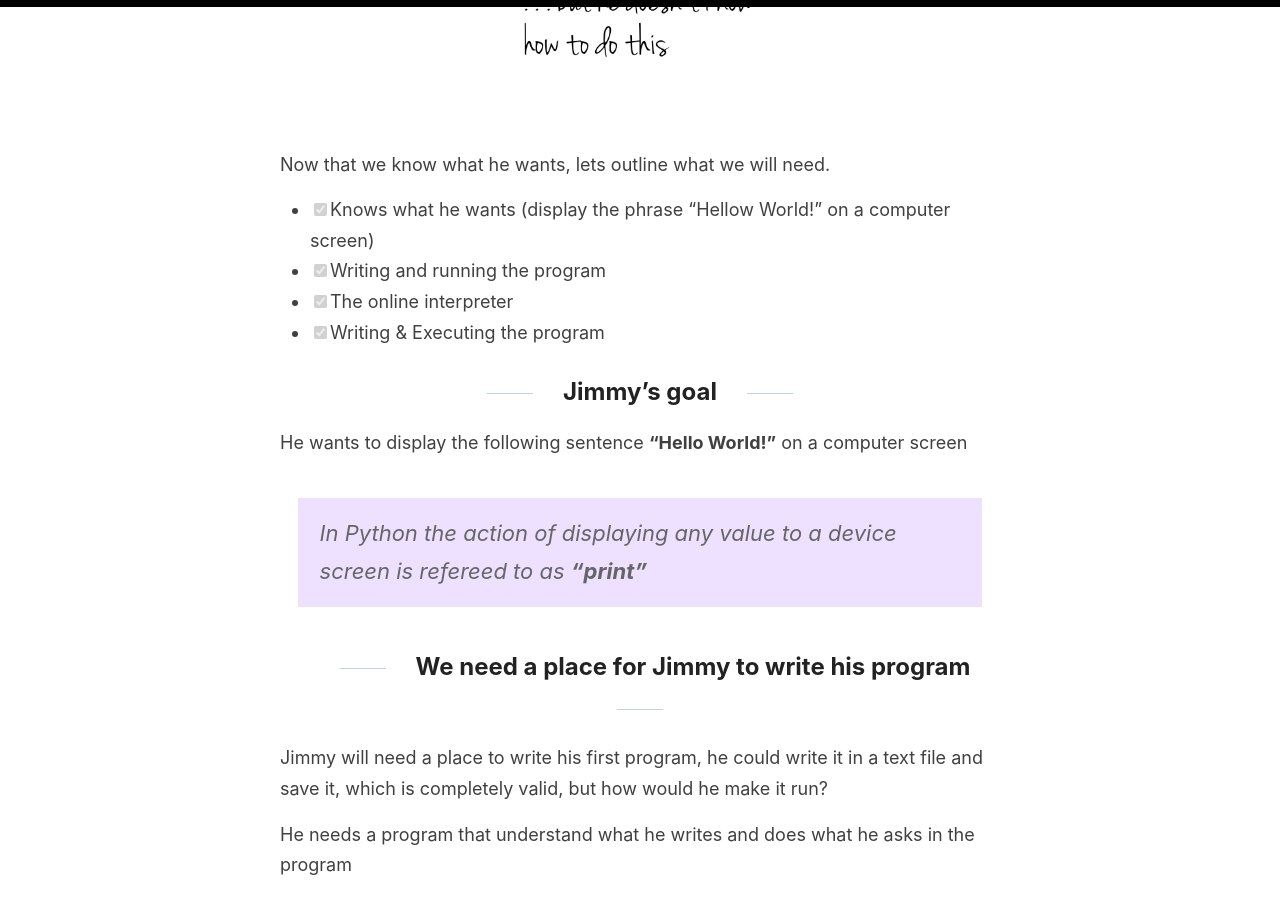
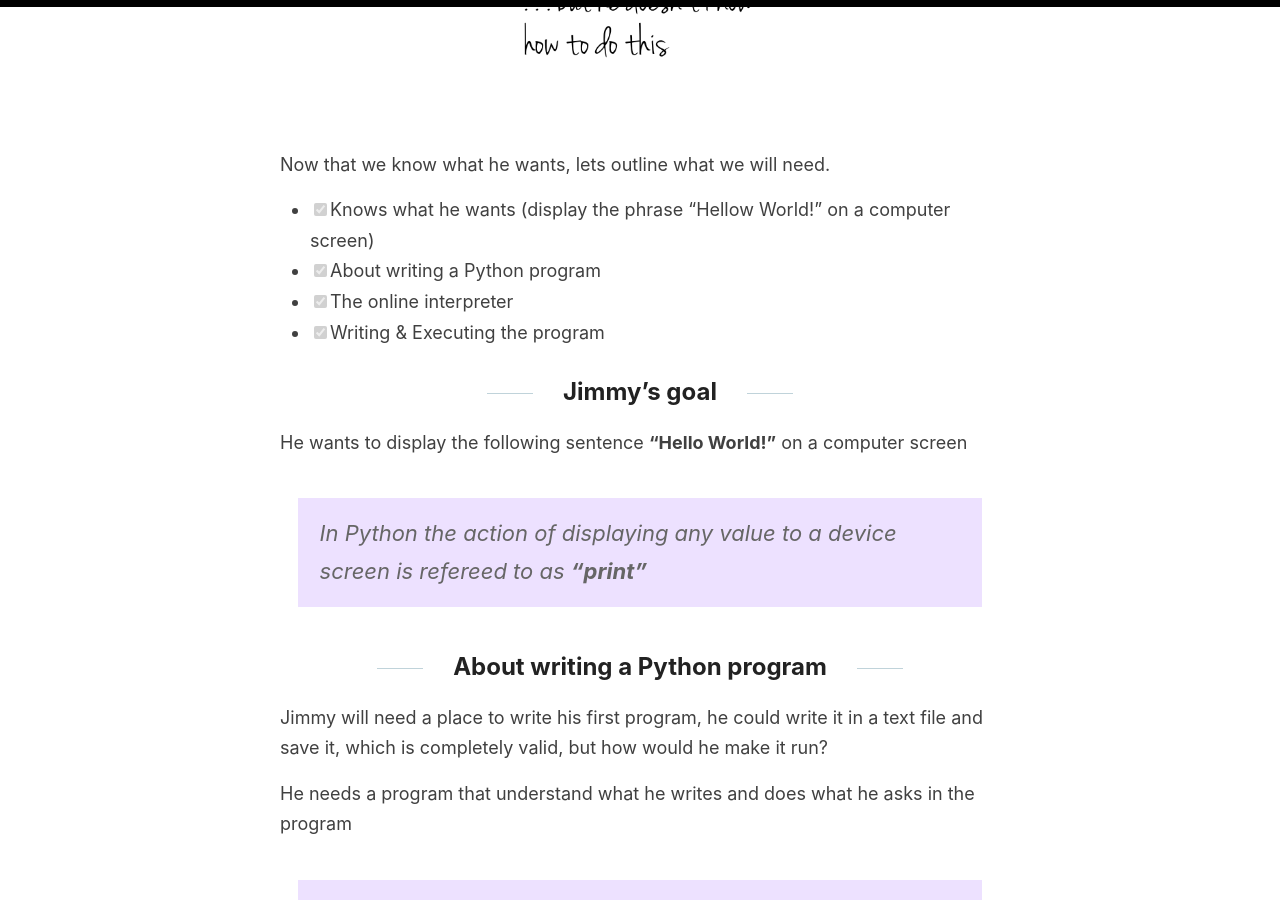
Before and after one commit to KikeVen/python911, a Jekyll site: the page built from _posts/2019-10-1-Hello-World-01.md, in a window 1280 px wide and 900 px high, scrolled down 1016 px. Built offline with Jekyll 4.4.1, drawn with Linux system fonts in a browser that asks for light colours; some of the changed text lies outside the part shown.

Commit message:
few updates

```diff
--- a/_posts/2019-10-1-Hello-World-01.md
+++ b/_posts/2019-10-1-Hello-World-01.md
@@ -13,7 +13,7 @@
 Now that we know what he wants, lets outline what we will need.
 
 * [x] Knows what he wants (display the phrase "Hellow World!" on a computer screen)
-* [x] Writing and running the program
+* [x] About writing a Python program
 * [x] The online interpreter
 * [x] Writing & Executing the program
 
@@ -23,7 +23,7 @@
 
 > In Python the action of displaying any value to a device screen is refereed to as **"print"**
 
-## We need a place for Jimmy to write his program
+## About writing a Python program
 
 Jimmy will need a place to write his first program, he could write it in a text file and save it, which is completely valid, but how would he make it run?
 
```
Also changed, not shown: other parts of _posts/2019-10-1-Hello-World-01.md (+2 -2 lines).
